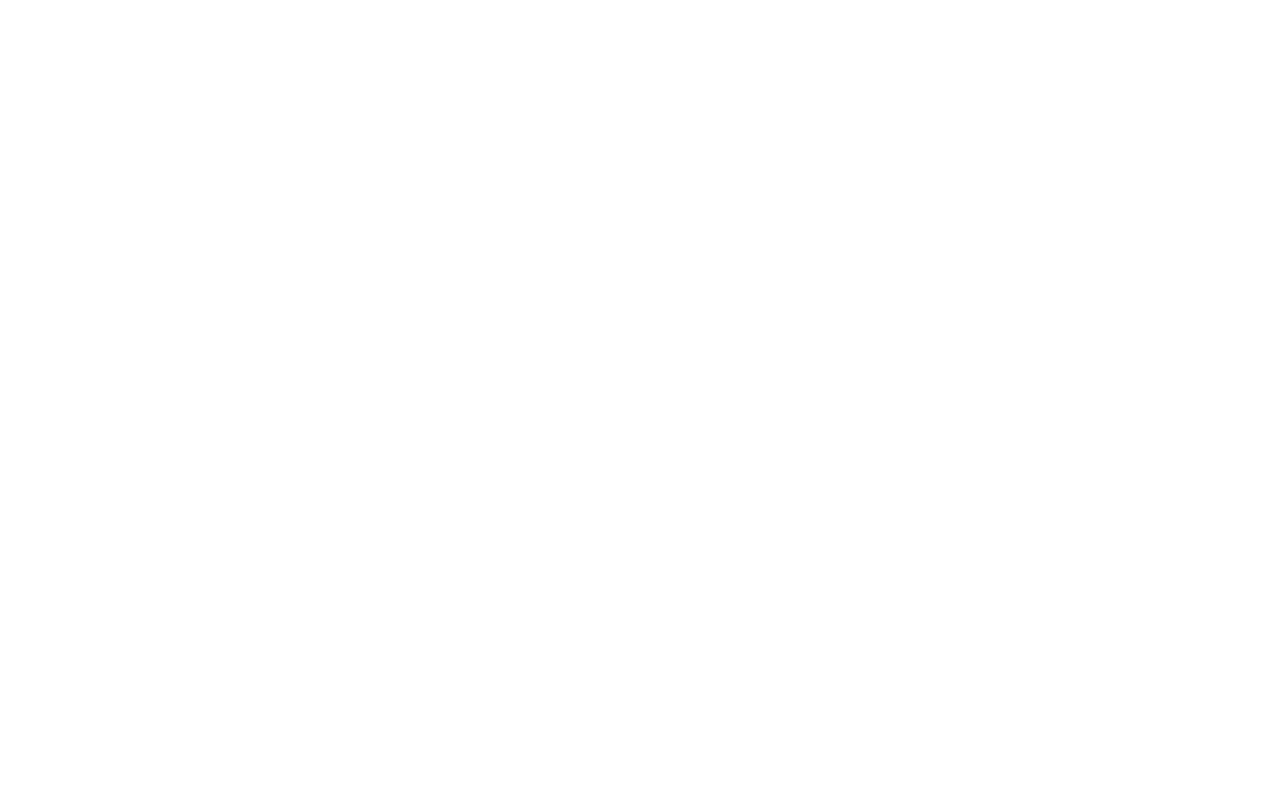
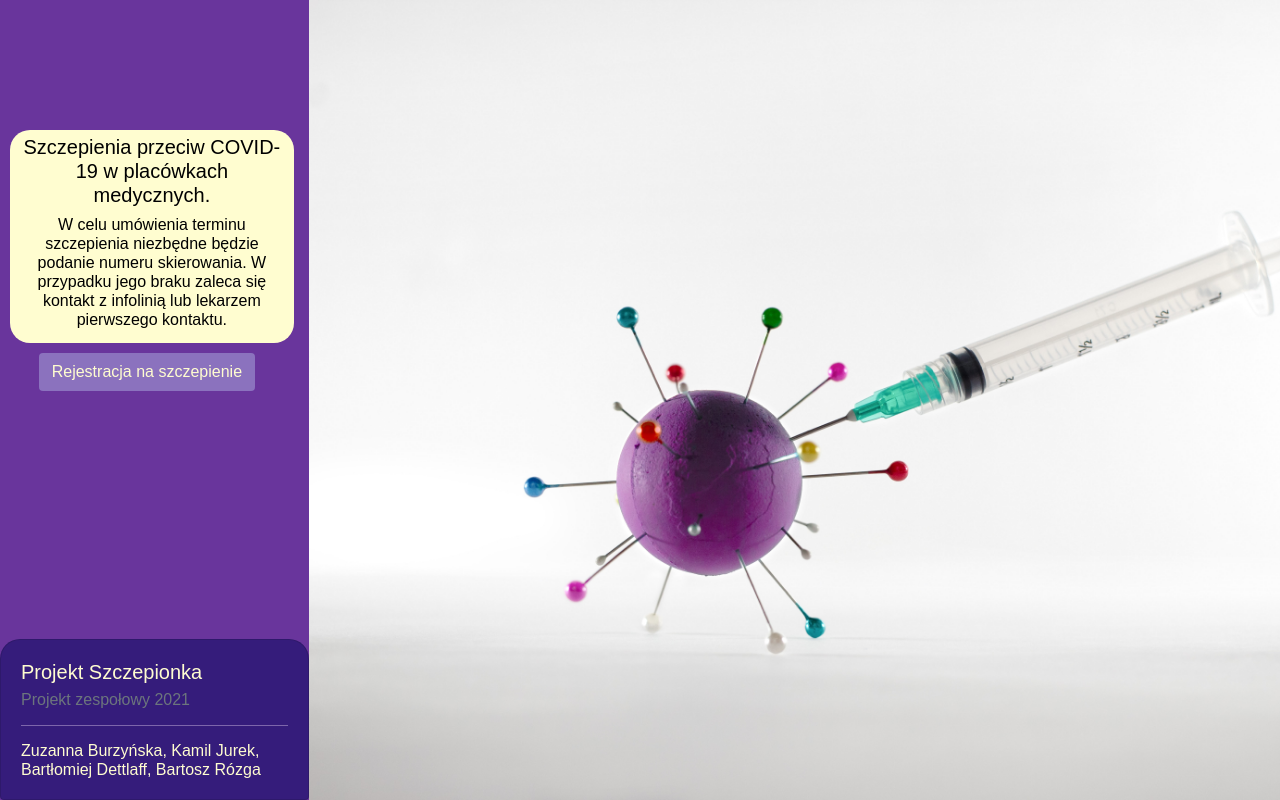
Before and after one commit to bdettlaff/SzczepionkaProject, an Angular app in the folder SzczepionkaWEB/: page / in a window 1280 px wide. Built offline with nearby package versions, Linux system fonts and the light colour scheme.

Commit message:
Added prototype version of landing page with redirect to registration page.

```diff
--- a/SzczepionkaWEB/src/app/app-routing.module.ts
+++ b/SzczepionkaWEB/src/app/app-routing.module.ts
@@ -2,8 +2,10 @@
 import { RouterModule, Routes } from '@angular/router';
 import { RegisterComponent } from './component/register/register.component';
 import { MapComponent } from './component/map/map.component';
+import { LandingPageComponent } from "./component/landing-page/landing-page.component";
 
 const routes: Routes = [
+  {path: '', component: LandingPageComponent},
   {path: 'register', component: RegisterComponent},
   {path: 'map', component: MapComponent}
 ];
--- a/SzczepionkaWEB/src/app/app.module.ts
+++ b/SzczepionkaWEB/src/app/app.module.ts
@@ -7,12 +7,14 @@
 import { NgbModule } from '@ng-bootstrap/ng-bootstrap';
 import { FormsModule, ReactiveFormsModule} from '@angular/forms';
 import { MapComponent } from './component/map/map.component';
+import { LandingPageComponent } from './component/landing-page/landing-page.component';
 
 @NgModule({
   declarations: [
     AppComponent,
     RegisterComponent,
-    MapComponent
+    MapComponent,
+    LandingPageComponent
   ],
   imports: [
     BrowserModule,
--- /dev/null
+++ b/SzczepionkaWEB/src/app/component/landing-page/landing-page.component.css
@@ -0,0 +1,34 @@
+.bg-image {
+    background-size: cover;
+}
+
+.container-fluid {
+    padding-left: 0px;
+}
+
+.bg-color-rebecca {
+    background-color: rgb(105, 53, 156);
+    padding-top: 10%;
+}
+
+.my-container-fluid {
+    color: black;
+    background-color: rgba(255, 253, 208, 1);
+    border-radius: 20px;
+    margin-left: 10px;
+    padding: 5px;
+}
+
+.my-btn {
+    background-color: rgba(139, 114, 190, 1);
+    color: rgb(255, 253, 208);
+}
+
+.card {
+    border-top-left-radius: 20px;
+    border-top-right-radius: 20px;
+    background-color: rgba(2, 5, 90, 0.5);
+    position: absolute;
+    bottom: 0;
+    color: rgb(255, 253, 208);
+}
--- /dev/null
+++ b/SzczepionkaWEB/src/app/component/landing-page/landing-page.component.html
@@ -0,0 +1,29 @@
+<div class="container-fluid vh-100">
+    <div class="row h-100">
+        <div class="col-3 bg-color-rebecca">
+            <div class="text-center">
+                <div class="my-container-fluid text-center">
+                    <h5>
+                        Szczepienia przeciw COVID-19 w placówkach medycznych.
+                    </h5>
+                    <h6>
+                        W celu umówienia terminu szczepienia niezbędne będzie podanie numeru skierowania. W przypadku jego braku zaleca się kontakt z infolinią lub lekarzem pierwszego kontaktu.
+                    </h6>
+                </div>
+                <a routerLink="/register">
+                    <button type="button" class="btn my-btn" data-mdb-ripple-color="dark" style="margin: 10px">Rejestracja na szczepienie</button>
+                </a>
+            </div>
+            <div class="card">
+                <div class="card-body">
+                    <h5 class="card-title">Projekt Szczepionka</h5>
+                    <h6 class="card-subtitle mb-2 text-muted">Projekt zespołowy 2021</h6>
+                    <hr style="background: rgb(139, 114, 190);">
+                    <p class="card-text">Zuzanna Burzyńska, Kamil Jurek, Bartłomiej Dettlaff, Bartosz Rózga</p>
+                </div>
+            </div>
+        </div>
+        <div class="col-9 bg-image" style="background-image: url('./assets/images/landing-page-img.jpg')">
+        </div>
+    </div>
+</div>
--- /dev/null
+++ b/SzczepionkaWEB/src/app/component/landing-page/landing-page.component.ts
@@ -0,0 +1,14 @@
+import { Component, OnInit } from '@angular/core';
+
+@Component({
+  selector: 'app-landing-page',
+  templateUrl: './landing-page.component.html',
+  styleUrls: ['./landing-page.component.css']
+})
+export class LandingPageComponent implements OnInit {
+
+  constructor() { }
+
+  ngOnInit(): void {
+  }
+}
```
Also changed, not shown: SzczepionkaWEB/src/assets/images/landing-page-img.jpg (added), 1 other file (tests, documents, lock files or other folders).
